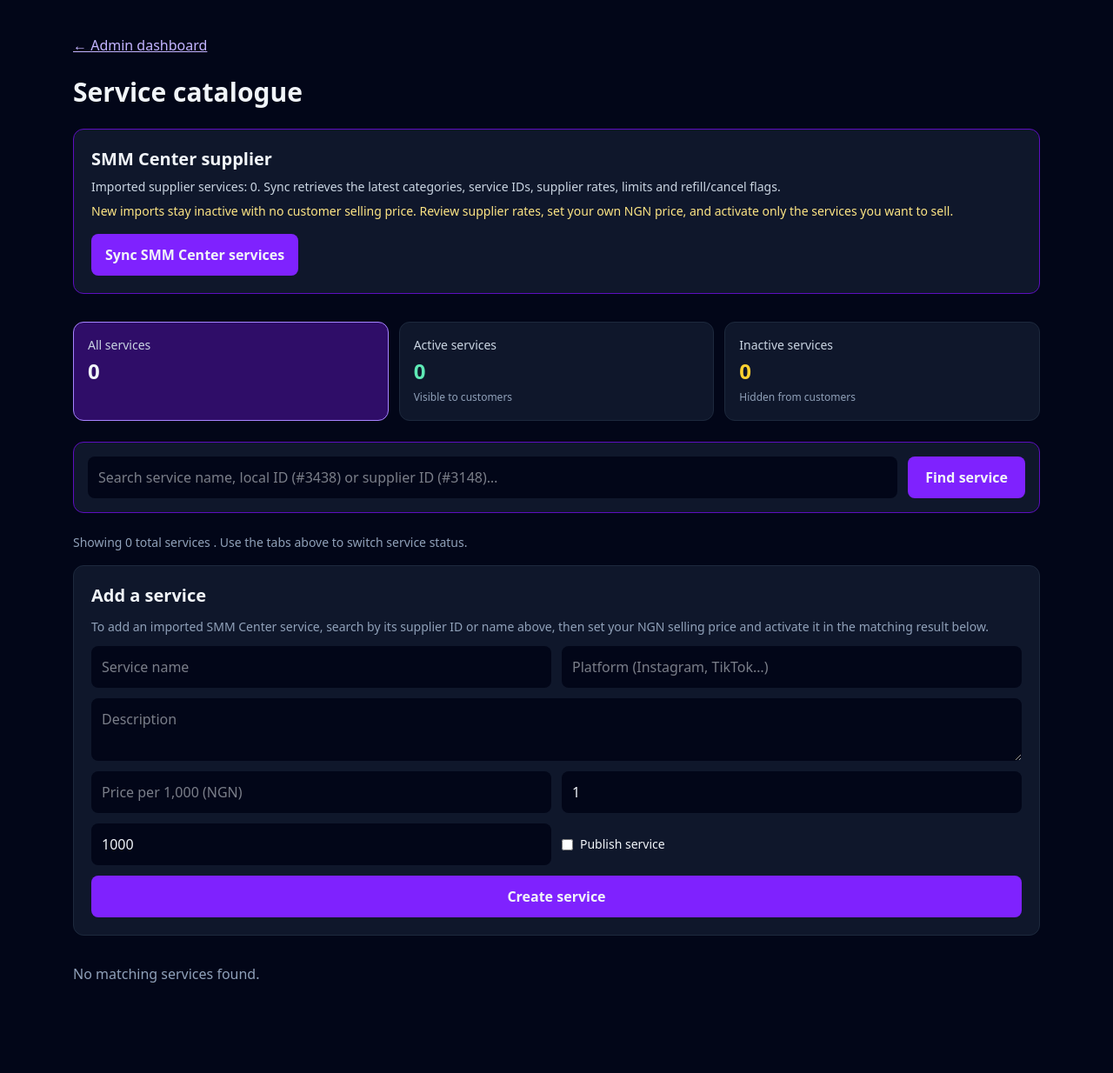
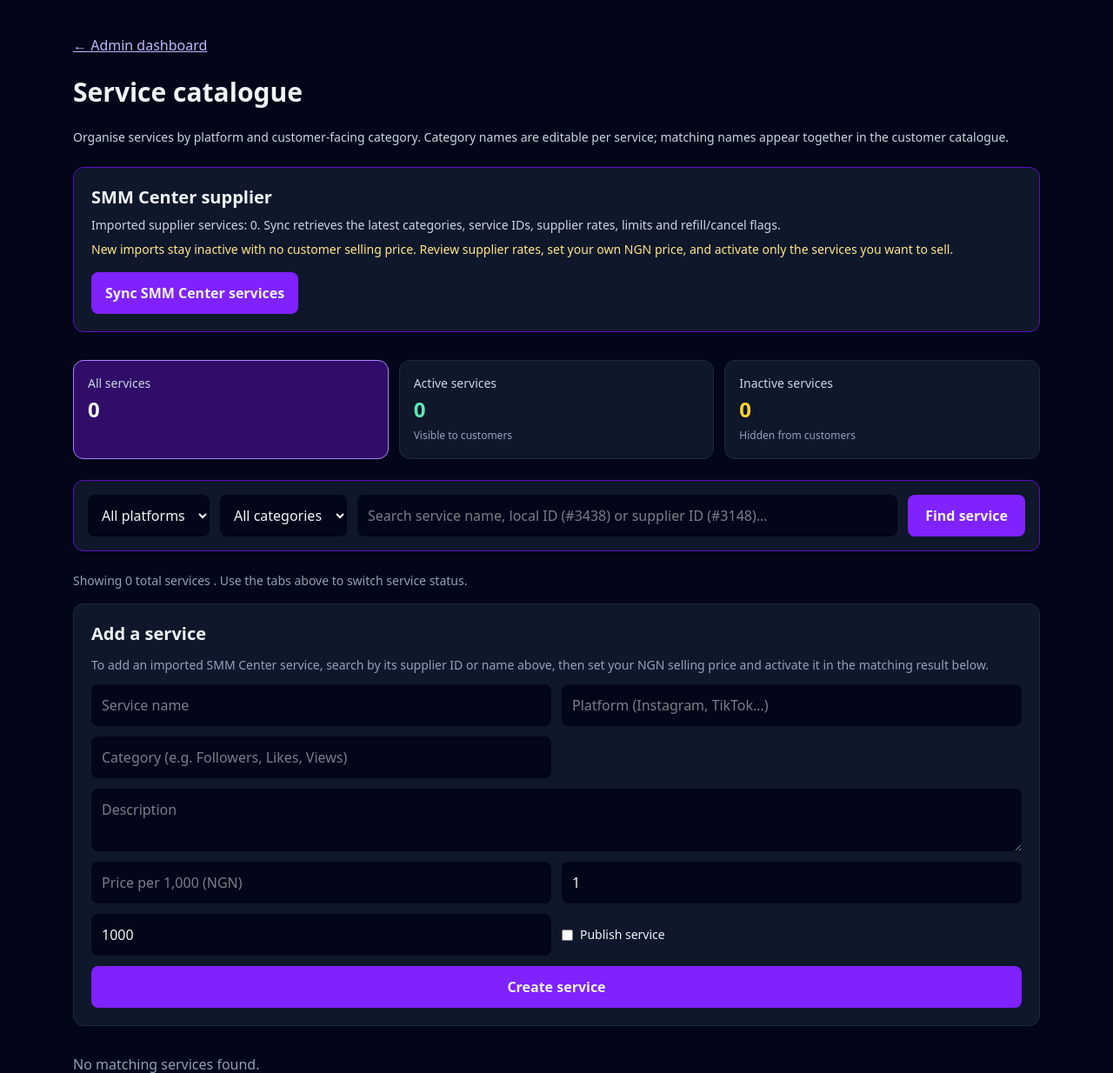
Before and after one commit to Blakesammy51/firebooster-panel, a Laravel app: page /admin/services in a window 1280 px wide. Shown: the top 1234 px of the page at 87% size. Before the commit the page ends 1130 px from the top, so only its background shows below. Run offline with Laravel 12, Linux system fonts and the light colour scheme; the visitor is signed in with stand-in values (Sample User, id 1); data that the repository does not hold is empty; style sheets or scripts are compiled from the project's sources.

Commit message:
Add admin service category management and filters

```diff
--- a/backend/app/Http/Controllers/Admin/ServiceController.php
+++ b/backend/app/Http/Controllers/Admin/ServiceController.php
@@ -49,6 +49,8 @@ class ServiceController extends Controller
         $filters = $request->validate([
             'search' => ['nullable', 'string', 'max:120'],
             'status' => ['nullable', 'in:all,active,inactive'],
+            'platform' => ['nullable', 'string', 'max:40'],
+            'category' => ['nullable', 'string', 'max:255'],
         ]);
         $rawSearch = trim($filters['search'] ?? '');
         $isExactIdSearch = str_starts_with($rawSearch, '#')
@@ -61,6 +63,12 @@ class ServiceController extends Controller
             $query->where('is_active', true);
         } elseif ($status === 'inactive') {
             $query->where('is_active', false);
+        }
+        if (!empty($filters['platform'])) {
+            $query->where('platform', $filters['platform']);
+        }
+        if (!empty($filters['category'])) {
+            $query->whereRaw('LOWER(category) = ?', [mb_strtolower(trim($filters['category']))]);
         }
         if ($search !== '') {
             $query->where(function ($builder) use ($search, $isExactIdSearch) {
@@ -85,6 +93,10 @@ class ServiceController extends Controller
             'inactiveServiceCount' => Service::query()->where('is_active', false)->count(),
             'search' => $rawSearch,
             'status' => $status,
+            'platforms' => Service::query()->whereNotNull('platform')->where('platform', '!=', '')->distinct()->orderBy('platform')->pluck('platform'),
+            'categories' => Service::query()->whereNotNull('category')->where('category', '!=', '')->distinct()->orderBy('category')->pluck('category'),
+            'selectedPlatform' => $filters['platform'] ?? '',
+            'selectedCategory' => $filters['category'] ?? '',
         ]);
     }
 
@@ -164,6 +176,7 @@ class ServiceController extends Controller
         $data = $request->validate([
             'name' => ['required', 'string', 'max:120'],
             'platform' => ['required', 'string', 'max:40'],
+            'category' => ['nullable', 'string', 'max:255'],
             'description' => ['required', 'string', 'max:2000'],
             'price_per_1000' => ['required', 'numeric', 'min:0', 'max:999999999'],
             'minimum_quantity' => ['required', 'integer', 'min:1', 'max:1000000'],
@@ -181,6 +194,7 @@ class ServiceController extends Controller
         $data = $request->validate([
             'name' => ['required', 'string', 'max:120'],
             'platform' => ['required', 'string', 'max:40'],
+            'category' => ['nullable', 'string', 'max:255'],
             'description' => ['required', 'string', 'max:2000'],
             'price_per_1000' => ['required', 'numeric', 'min:0', 'max:999999999'],
             'minimum_quantity' => ['required', 'integer', 'min:1', 'max:1000000'],
--- a/backend/resources/views/admin/services/index.blade.php
+++ b/backend/resources/views/admin/services/index.blade.php
@@ -10,6 +10,7 @@
 <main class="mx-auto max-w-6xl px-5 py-10">
     <a href="{{ route('admin.dashboard') }}" class="text-violet-300 underline">← Admin dashboard</a>
     <h1 class="my-6 text-3xl font-bold">Service catalogue</h1>
+    <p class="mb-6 text-sm text-slate-300">Organise services by platform and customer-facing category. Category names are editable per service; matching names appear together in the customer catalogue.</p>
 
     <section class="mb-8 rounded-xl border border-violet-800 bg-slate-900 p-5">
         <h2 class="text-xl font-semibold">SMM Center supplier</h2>
@@ -55,9 +56,21 @@
 
     <form method="GET" action="{{ route('admin.services.index') }}" class="mb-6 flex flex-col gap-3 rounded-xl border border-violet-800 bg-slate-900 p-4 sm:flex-row">
         <input type="hidden" name="status" value="{{ $status }}">
+        <select name="platform" aria-label="Filter platform" class="rounded-lg bg-slate-950 p-3">
+            <option value="">All platforms</option>
+            @foreach ($platforms as $platformOption)
+                <option value="{{ $platformOption }}" @selected($selectedPlatform === $platformOption)>{{ $platformOption }}</option>
+            @endforeach
+        </select>
+        <select name="category" aria-label="Filter category" class="rounded-lg bg-slate-950 p-3">
+            <option value="">All categories</option>
+            @foreach ($categories as $categoryOption)
+                <option value="{{ $categoryOption }}" @selected($selectedCategory === $categoryOption)>{{ $categoryOption }}</option>
+            @endforeach
+        </select>
         <input name="search" value="{{ $search }}" maxlength="120" placeholder="Search service name, local ID (#3438) or supplier ID (#3148)…" aria-label="Search services" class="min-w-0 flex-1 rounded-lg bg-slate-950 p-3 text-slate-100">
         <button class="rounded-lg bg-violet-600 px-5 py-3 font-semibold">Find service</button>
-        @if ($search !== '' || $status !== 'all')
+        @if ($search !== '' || $status !== 'all' || $selectedPlatform !== '' || $selectedCategory !== '')
             <a href="{{ route('admin.services.index') }}" class="rounded-lg border border-slate-600 px-5 py-3 text-center">Clear filters</a>
         @endif
     </form>
@@ -84,6 +97,7 @@
         <p class="text-sm text-slate-400 md:col-span-2">To add an imported SMM Center service, search by its supplier ID or name above, then set your NGN selling price and activate it in the matching result below.</p>
         <input name="name" required maxlength="120" placeholder="Service name" class="rounded-lg bg-slate-950 p-3">
         <input name="platform" required maxlength="40" placeholder="Platform (Instagram, TikTok…)" class="rounded-lg bg-slate-950 p-3">
+        <input name="category" maxlength="255" placeholder="Category (e.g. Followers, Likes, Views)" class="rounded-lg bg-slate-950 p-3">
         <textarea name="description" required maxlength="2000" placeholder="Description" class="rounded-lg bg-slate-950 p-3 md:col-span-2"></textarea>
         <input name="price_per_1000" type="number" min="0" step="0.01" required placeholder="Price per 1,000 (NGN)" class="rounded-lg bg-slate-950 p-3">
         <input name="minimum_quantity" type="number" min="1" value="1" required placeholder="Minimum quantity" class="rounded-lg bg-slate-950 p-3">
@@ -113,7 +127,8 @@
                 @endif
 
                 <input name="name" value="{{ $service->name }}" required class="rounded-lg bg-slate-950 p-3">
-                <input name="platform" value="{{ $service->platform }}" required class="rounded-lg bg-slate-950 p-3">
+                <input name="platform" value="{{ $service->platform }}" required placeholder="Platform" class="rounded-lg bg-slate-950 p-3">
+                <input name="category" value="{{ $service->category }}" maxlength="255" placeholder="Customer category (e.g. Followers, Likes, Views)" class="rounded-lg bg-slate-950 p-3">
                 <textarea name="description" required class="rounded-lg bg-slate-950 p-3 md:col-span-2">{{ $service->description }}</textarea>
                 <input name="price_per_1000" type="number" min="0" step="0.01" value="{{ $service->price_per_1000 }}" required class="rounded-lg bg-slate-950 p-3">
                 <input name="minimum_quantity" type="number" min="1" value="{{ $service->minimum_quantity }}" required class="rounded-lg bg-slate-950 p-3">
```
Also changed, not shown: backend/tests/Feature/SmmCenterServiceSyncTest.php (+65 -0 lines).
